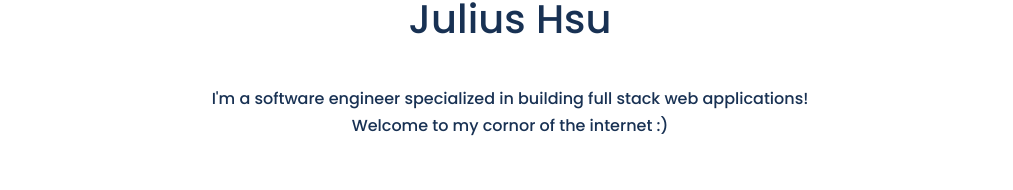
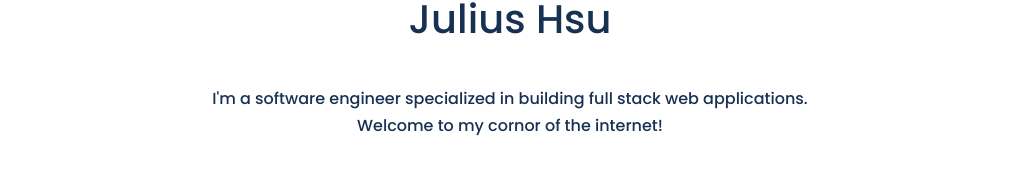
Before and after one commit to juliushsu07/portfolio-website, a React (Create React App) app in the folder main-site/: page / in a window 1280 px wide. Shown: the part 318-508 px from the top of the page, without its empty margins (130-1143 px from the left). Built offline with nearby package versions, Linux system fonts and the light colour scheme; the HTML template or start-up script is replaced by a standard one.

Commit message:
Update header page texts.

```diff
--- a/main-site/src/components/header/Header.jsx
+++ b/main-site/src/components/header/Header.jsx
@@ -26,7 +26,7 @@ const Header = ( {setActiveNav} ) => {
             />
           <InView as="div" onChange={(inView) => { inView ? setActiveNav('#') : void(0) } }></InView>
           <h1>Julius Hsu</h1>
-          <h4>I'm a software engineer specialized in building full stack web applications! <br/> Welcome to my cornor of the internet :)</h4>
+          <h4>I'm a software engineer specialized in building full stack web applications. <br/> Welcome to my cornor of the internet!</h4>
           <div className='my__resume'>
             <a href={RESUME} target="_blank" className='btn-primary'>My Resume</a>
           </div>
```
